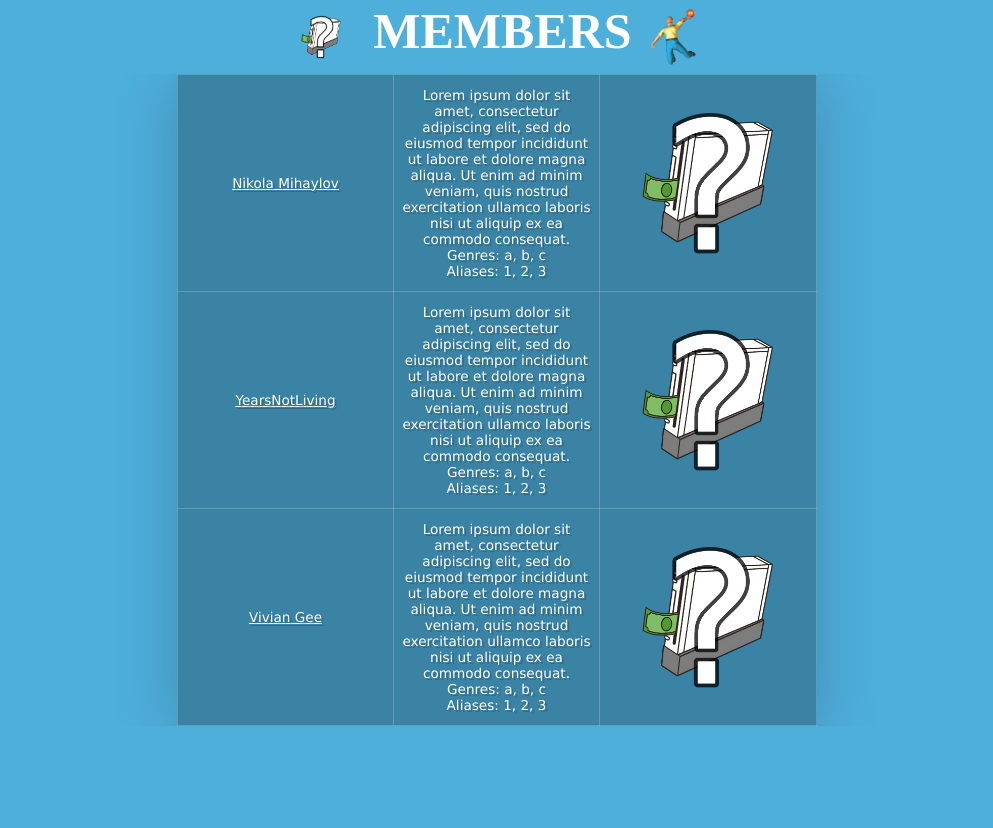
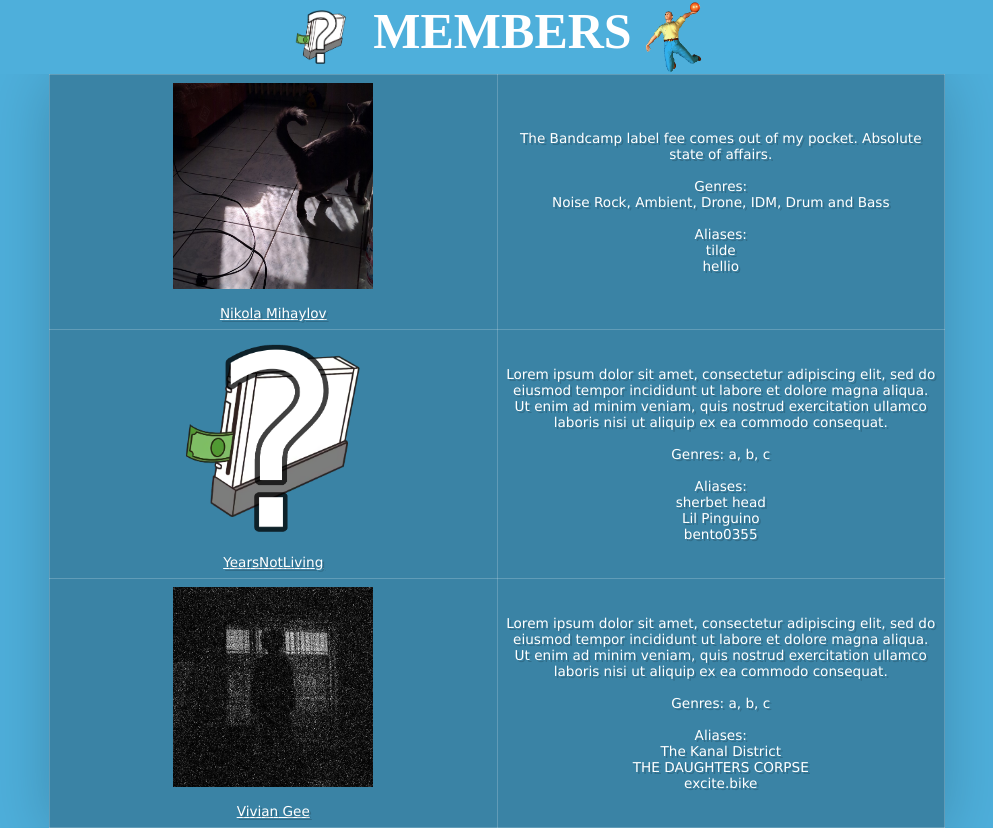
Before and after one commit to nmihayl/hell-interfacing-site, a PHP site: page /members.html in a window 1280 px wide. Shown: the whole page, without its empty margins (143-1136 px from the left). Before the commit the page ends 726 px from the top, so only its background shows below. Run offline with PHP 8.4, Linux system fonts and the light colour scheme; some web fonts are replaced.

Commit message:
Added some member info and QoL update

```diff
--- a/css/style.css
+++ b/css/style.css
@@ -99,7 +99,7 @@ em {
          animation: fadein 2s;
     display: block;
     margin: auto;
-    scale: 75%;
+    scale: 100%;
     box-shadow: 0 0px 0px rgba(0, 0, 0, 0.2);
 }
 
@@ -112,7 +112,7 @@ table {
     border-collapse: collapse;
     display: table;
     table-layout: auto;
-    width: 50%;
+    width: 70%;
     margin: auto;
     backdrop-filter: blur(10px);
 }
@@ -156,13 +156,14 @@ img {
     /* Opera < 12.1 */
     animation: fadein 1s;
     box-shadow: 0 6px 6px rgba(0, 0, 0, 0.2);
-    scale: 75%;
+    scale: 95%;
     vertical-align: middle;
 }
 
 .streaming {
     width: 50px;
     box-shadow: 0 0px 0px rgba(0, 0, 0, 0.2);
+    scale: 75%;
 }
 
 @keyframes fadein {
--- a/members-nick.php
+++ b/members-nick.php
@@ -114,6 +114,8 @@ $results = $connection->query('SELECT * FROM Label WHERE Member = "Nick"');
     </div>
 </main>
 <footer>
+    <!-- look at you, hacker, a pathetic creature of meat and bone.
+    How can you challenge a perfect, immortal machine? -->
 </footer>
 </body>
 </html>
--- a/members.html
+++ b/members.html
@@ -16,52 +16,111 @@
         <div class="member-table">
             <table class="desktop-table">
                 <tr>
-                    <td><a href="members-nick.php">Nikola Mihaylov</a></td>
+                    <td>
+                        <a href="members-nick.php"><img class="memberImage" src="media/members/nick.jpg" width="200px"></a>
+                        <br>
+                        <a href="members-nick.php">Nikola Mihaylov</a>
+                    </td>
+                    <td>
+                        The Bandcamp label fee comes out of my pocket. Absolute state of affairs.
+                        <br>
+                        <br>
+                        Genres:
+                        <br>
+                        Noise Rock, Ambient, Drone, IDM, Drum and Bass
+                        <br>
+                        <br>
+                        Aliases:
+                        <br>
+                        tilde
+                        <br>
+                        hellio
+                    </td>
+                </tr>
+                <tr>
+                    <td>
+                        <a href="members-years.php"><img class="memberImage" src="media/placeholder.png" width="200px"></a>
+                        <br>
+                        <a href="members-years.php">YearsNotLiving</a>
+                    </td>
                     <td>
                         Lorem ipsum dolor sit amet, consectetur adipiscing elit, sed do eiusmod
                         tempor incididunt ut labore et dolore magna aliqua. Ut enim ad minim
                         veniam, quis nostrud exercitation ullamco laboris nisi ut aliquip ex
                         ea commodo consequat.
                         <br>
+                        <br>
                         Genres: a, b, c
                         <br>
-                        Aliases: 1, 2, 3
+                        <br>
+                        Aliases:
+                        <br>
+                        sherbet head
+                        <br>
+                        Lil Pinguino
+                        <br>
+                        bento0355
                     </td>
-                    <td><img class="memberImage" src="media/placeholder.png" width="200px"></td>
                 </tr>
                 <tr>
-                    <td><a href="members-years.php">YearsNotLiving</a></td>
+                    <td>
+                        <a href="members-vivian.php"><img class="memberImage" src="media/members/vivian.jpg" width="200px"></a>
+                        <br>
+                        <a href="members-vivian.php">Vivian Gee</a>
+                    </td>
                     <td>
                         Lorem ipsum dolor sit amet, consectetur adipiscing elit, sed do eiusmod
                         tempor incididunt ut labore et dolore magna aliqua. Ut enim ad minim
                         veniam, quis nostrud exercitation ullamco laboris nisi ut aliquip ex
                         ea commodo consequat.
                         <br>
-                        Genres: a, b, c
-                        <br>
-                        Aliases: 1, 2, 3
-                    </td>
-                    <td><img class="memberImage" src="media/placeholder.png" width="200px"></td>
-                </tr>
-                <tr>
-                    <td><a href="members-vivian.php">Vivian Gee</a></td>
-                    <td>
-                        Lorem ipsum dolor sit amet, consectetur adipiscing elit, sed do eiusmod
-                        tempor incididunt ut labore et dolore magna aliqua. Ut enim ad minim
-                        veniam, quis nostrud exercitation ullamco laboris nisi ut aliquip ex
-                        ea commodo consequat.
                         <br>
                         Genres: a, b, c
                         <br>
-                        Aliases: 1, 2, 3
+                        <br>
+                        Aliases:
+                        <br>
+                        The Kanal District
+                        <br>
+                        THE DAUGHTERS CORPSE
+                        <br>
+                        excite.bike
                     </td>
-                    <td><img class="memberImage" src="media/placeholder.png" width="200px"></td>
                 </tr>
             </table>
 
             <table class="mobile-table">
                 <tr>
-                    <td><img class="memberImage" src="media/placeholder.png" width="200px"><br><a href="members-nick.php">Nikola Mihaylov</a></td>
+                    <td>
+                        <a href="members-nick.php"><img class="memberImage" src="media/members/nick.jpg" width="200px"></a>
+                        <br>
+                        <a href="members-nick.php">Nikola Mihaylov</a>
+                    </td>
+                </tr>
+                <tr>
+                    <td>
+                        The Bandcamp label fee comes out of my pocket. Absolute state of affairs.
+                        <br>
+                        <br>
+                        Genres:
+                        <br>
+                        Noise Rock, Ambient, Drone, IDM, Drum and Bass
+                        <br>
+                        <br>
+                        Aliases:
+                        <br>
+                        tilde
+                        <br>
+                        hellio
+                    </td>
+                </tr>
+
+                <tr>
+                    <td>
+                        <a href="members-years.php"><img class="memberImage" src="media/placeholder.png" width="200px"></a>
+                        <br>
+                        <a href="members-years.php">YearsNotLiving</a>
+                    </td>
                 </tr>
                 <tr>
                     <td>
@@ -70,14 +129,26 @@
                         veniam, quis nostrud exercitation ullamco laboris nisi ut aliquip ex
                         ea commodo consequat.
                         <br>
+                        <br>
                         Genres: a, b, c
                         <br>
-                        Aliases: 1, 2, 3
+                        <br>
+                        Aliases:
+                        <br>
+                        sherbet head
+                        <br>
+                        Lil Pinguino
+                        <br>
+                        bento0355
                     </td>
                 </tr>
 
                 <tr>
-                    <td><img class="memberImage" src="media/placeholder.png" width="200px"><br><a href="members-years.php">YearsNotLiving</a></td>
+                    <td>
+                        <a href="members-vivian.php"><img class="memberImage" src="media/members/vivian.jpg" width="200px"></a>
+                        <br>
+                        <a href="members-vivian.php">Vivian Gee</a>
+                    </td>
                 </tr>
                 <tr>
                     <td>
@@ -86,25 +157,17 @@
                         veniam, quis nostrud exercitation ullamco laboris nisi ut aliquip ex
                         ea commodo consequat.
                         <br>
-                        Genres: a, b, c
-                        <br>
-                        Aliases: 1, 2, 3
-                    </td>
-                </tr>
-
-                <tr>
-                    <td><img class="memberImage" src="media/placeholder.png" width="200px"><br><a href="members-vivian.php">Vivian Gee</a></td>
-                </tr>
-                <tr>
-                    <td>
-                        Lorem ipsum dolor sit amet, consectetur adipiscing elit, sed do eiusmod
-                        tempor incididunt ut labore et dolore magna aliqua. Ut enim ad minim
-                        veniam, quis nostrud exercitation ullamco laboris nisi ut aliquip ex
-                        ea commodo consequat.
                         <br>
                         Genres: a, b, c
                         <br>
-                        Aliases: 1, 2, 3
+                        <br>
+                        Aliases:
+                        <br>
+                        The Kanal District
+                        <br>
+                        THE DAUGHTERS CORPSE
+                        <br>
+                        excite.bike
                     </td>
                 </tr>
             </table>
```
Also changed, not shown: media/members/nick.jpg (added), media/members/vivian.jpg (added).
